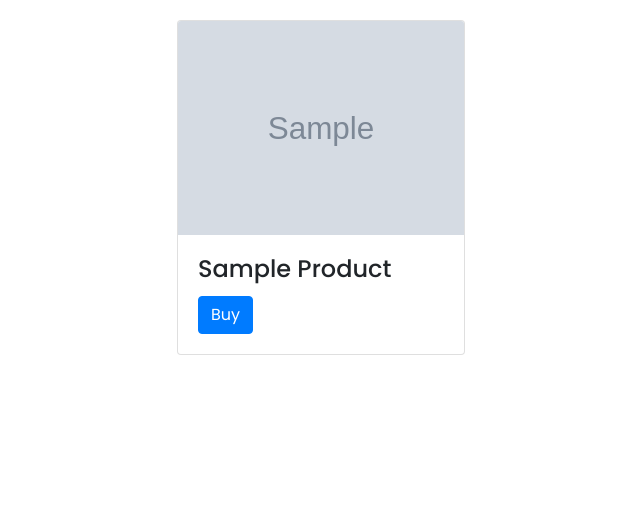
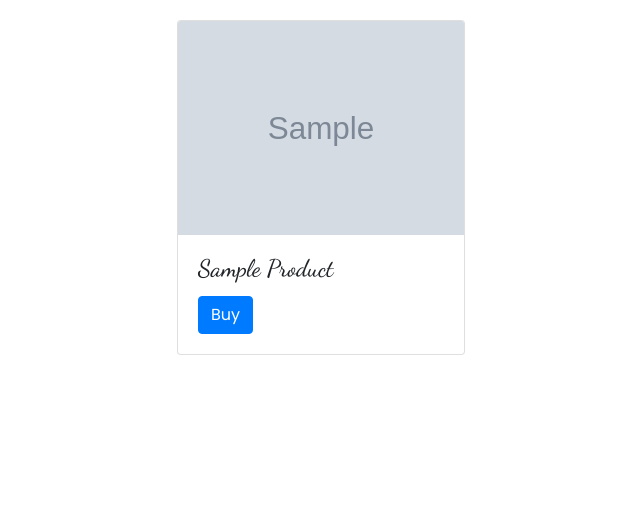
Before and after one commit to Rayansh14/pblwave2, a Django app: page /products/envelopes/ in a window 1280 px wide. Shown: the part 59-583 px from the top of the page, without its empty margins (319-959 px from the left). Run offline with Django 3.2, Linux system fonts and the light colour scheme; tables that the repository leaves empty hold one stand-in row (values such as "Sample post"); grey boxes marked "Sample" are stand-in pictures; some libraries are stand-ins or nearby versions.

Commit message:
Update product.html

```diff
--- a/product/templates/product.html
+++ b/product/templates/product.html
@@ -10,6 +10,8 @@
     .card-title {
         text-transform: capitalize;
         font-size: 24px;
+        font-family: 'Dancing Script', cursive;
+
     }
 
     .card-text {
@@ -32,7 +34,7 @@
         <div class="card" style="width: 18rem;">
             <img src="{{product.image.url}}" class="card-img-top" alt="image">
             <div class="card-body">
-                <h5 class="card-title">{{product.name}}</h5>
+                <h2 class="card-title">{{product.name}}</h2>
                 <!-- <p class="card-text">₹{{product.price}}</p> -->
                 <a href="{% url 'contact' %}" class="btn btn-primary">Buy</a>
             </div>
```
